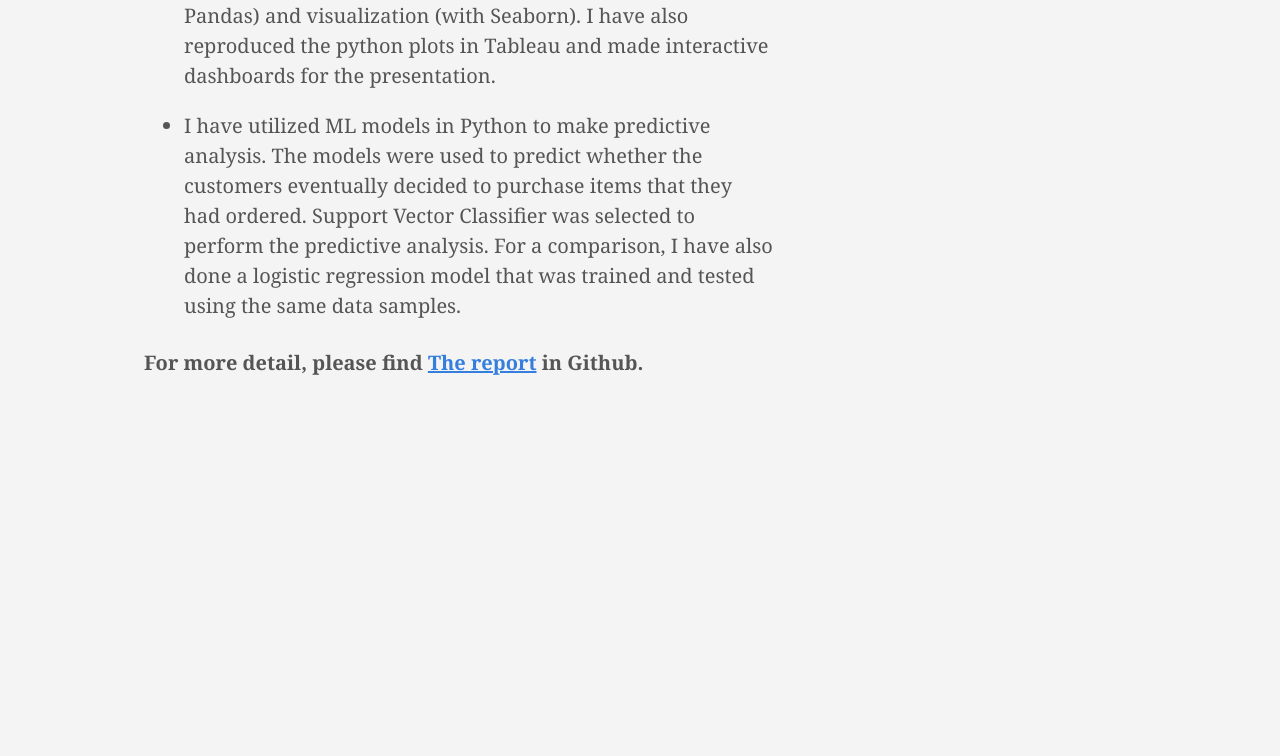
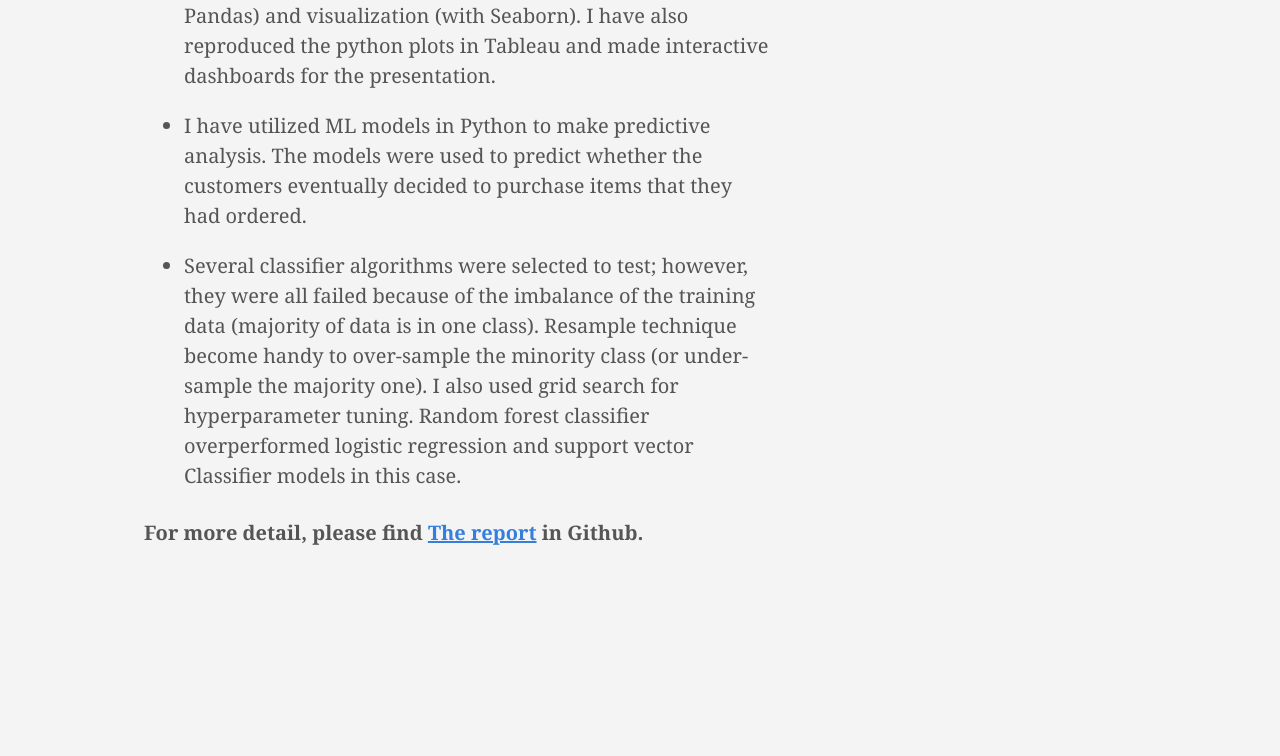
Before and after one commit to lamdoanduc/public, a plain HTML site: page portfolio/project2/index.html in a window 1280 px wide. Shown: the part 1470-2226 px from the top of the page. Drawn offline with nearby package versions, Linux system fonts and the light colour scheme; some packages are replaced by stand-ins of ours.

Commit message:
new updates 2021-06-03

```diff
--- a/portfolio/project2/index.html
+++ b/portfolio/project2/index.html
@@ -37,7 +37,7 @@
 <meta itemprop="description" content="Pierre Gringoire">
 <meta itemprop="datePublished" content="2020-05-10T11:00:59-04:00" />
 <meta itemprop="dateModified" content="2020-05-10T11:00:59-04:00" />
-<meta itemprop="wordCount" content="238">
+<meta itemprop="wordCount" content="270">
 
 
 
@@ -195,7 +195,10 @@
 <p>I have used Python for the exploratory data analysis (with Pandas) and visualization (with Seaborn). I have also reproduced the python plots in Tableau and made interactive dashboards for the presentation.</p>
 </li>
 <li>
-<p>I have utilized ML models in Python to make predictive analysis. The models were used to predict whether the customers eventually decided to purchase items that they had ordered. Support Vector Classifier was selected to perform the predictive analysis. For a comparison, I have also done a logistic regression model that was trained and tested using the same data samples.</p>
+<p>I have utilized ML models in Python to make predictive analysis. The models were used to predict whether the customers eventually decided to purchase items that they had ordered.</p>
+</li>
+<li>
+<p>Several classifier algorithms were selected to test; however, they were all failed because of the imbalance of the training data (majority of data is in one class). Resample technique become handy to over-sample the minority class (or under-sample the majority one). I also used grid search for hyperparameter tuning. Random forest classifier overperformed logistic regression and support vector Classifier models in this case.</p>
 </li>
 </ul>
 <h4 id="for-more-detail-please-find-the-reporthttpsgithubcomlamdoanducpredictive-analysis-projectsblobmastercasedata_2020_id029report_code20-202020_id029ipynb-in-github">For more detail, please find <a href="https://github.com/lamdoanduc/Predictive-analysis-Projects/blob/master/CaseData_2020_ID029/Report_code%20-%202020_ID029.ipynb">The report</a> in Github.</h4>
```
Also changed, not shown: 1 other file.
